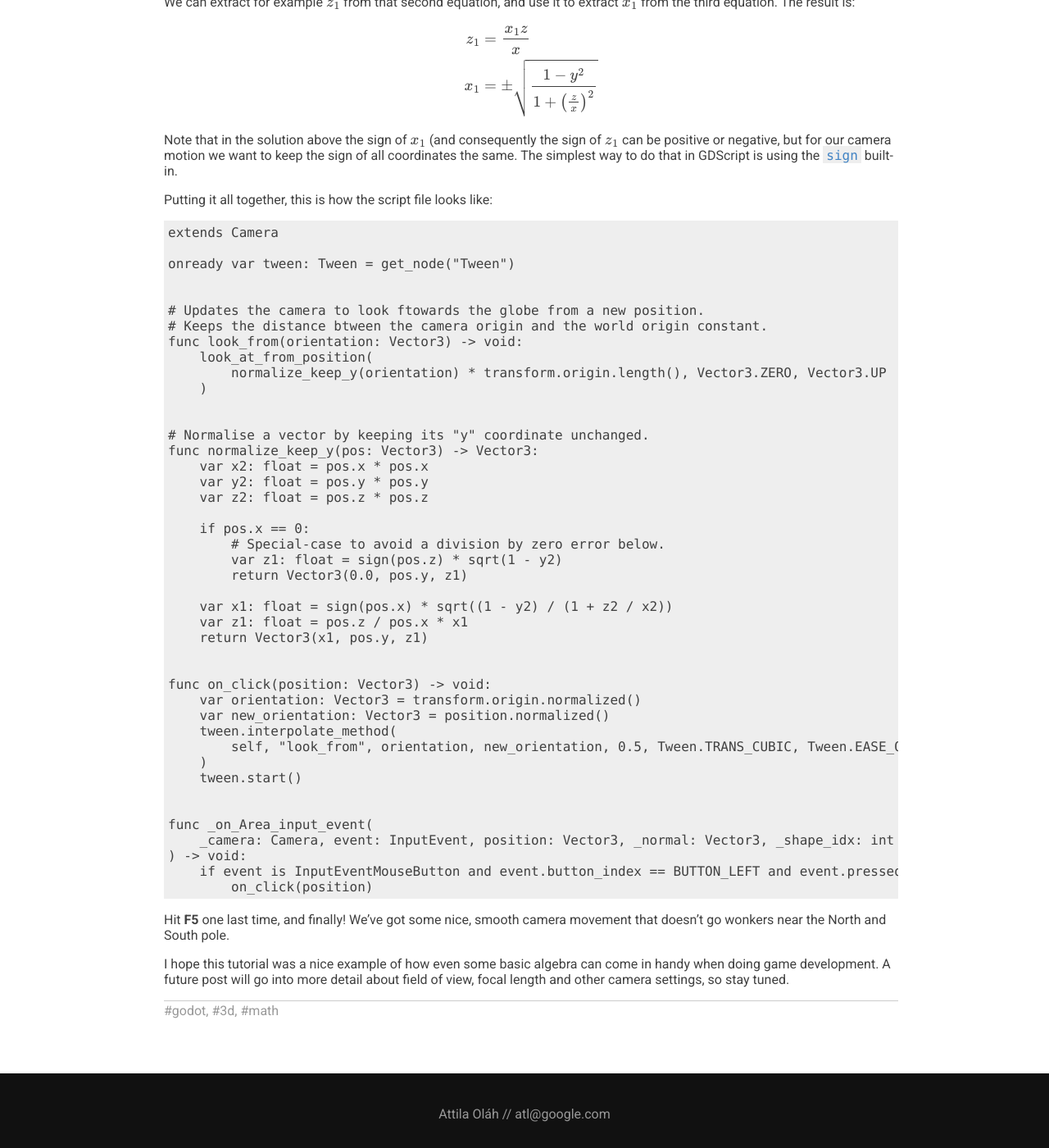
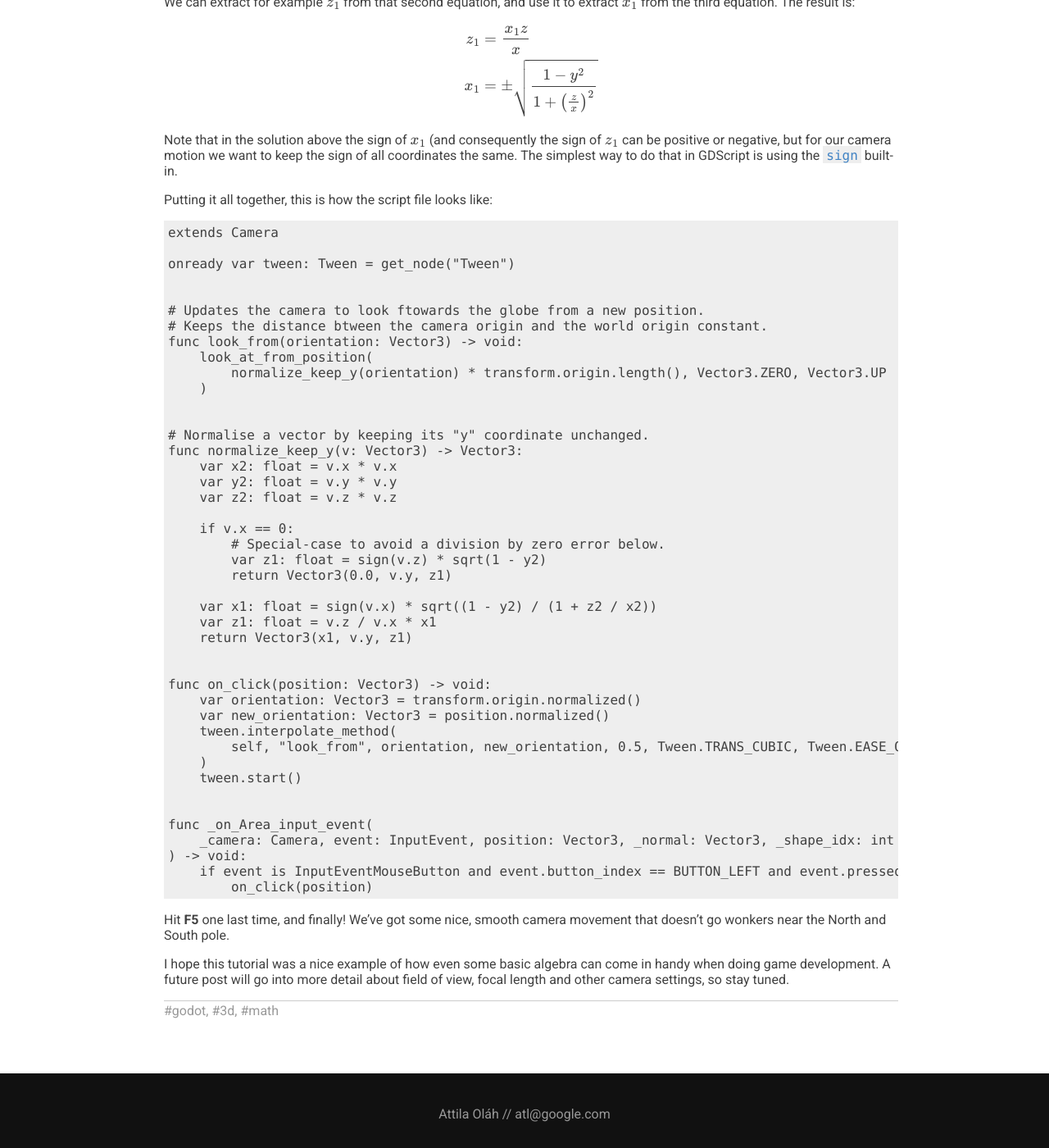
Before and after one commit to attilaolah/attilaolah.github.io, a Jekyll site: the page built from _posts/2021-11-11-rotating-earth-in-godot-3-4.md, in a window 1280 px wide and 1400 px high, scrolled down 6680 px. Shown: the whole window at 82% size. Built offline with Jekyll 4.4.1, drawn with Linux system fonts in a browser that asks for light colours; formulas are drawn with MathJax 3.

Commit message:
Simplify function parameter.

```diff
--- a/_posts/2021-11-11-rotating-earth-in-godot-3-4.md
+++ b/_posts/2021-11-11-rotating-earth-in-godot-3-4.md
@@ -321,19 +321,19 @@ func look_from(orientation: Vector3) -> void:
 
 
 # Normalise a vector by keeping its "y" coordinate unchanged.
-func normalize_keep_y(pos: Vector3) -> Vector3:
-    var x2: float = pos.x * pos.x
-    var y2: float = pos.y * pos.y
-    var z2: float = pos.z * pos.z
+func normalize_keep_y(v: Vector3) -> Vector3:
+    var x2: float = v.x * v.x
+    var y2: float = v.y * v.y
+    var z2: float = v.z * v.z
 
-    if pos.x == 0:
+    if v.x == 0:
         # Special-case to avoid a division by zero error below.
-        var z1: float = sign(pos.z) * sqrt(1 - y2)
-        return Vector3(0.0, pos.y, z1)
+        var z1: float = sign(v.z) * sqrt(1 - y2)
+        return Vector3(0.0, v.y, z1)
 
-    var x1: float = sign(pos.x) * sqrt((1 - y2) / (1 + z2 / x2))
-    var z1: float = pos.z / pos.x * x1
-    return Vector3(x1, pos.y, z1)
+    var x1: float = sign(v.x) * sqrt((1 - y2) / (1 + z2 / x2))
+    var z1: float = v.z / v.x * x1
+    return Vector3(x1, v.y, z1)
 
 
 func on_click(position: Vector3) -> void:
```
